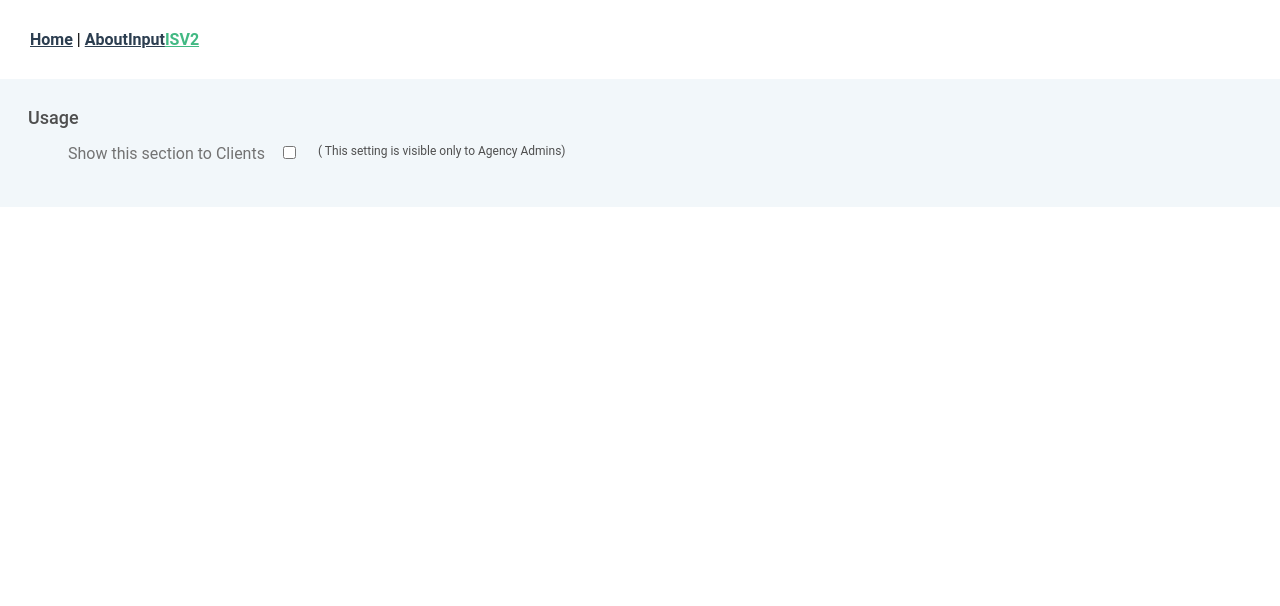
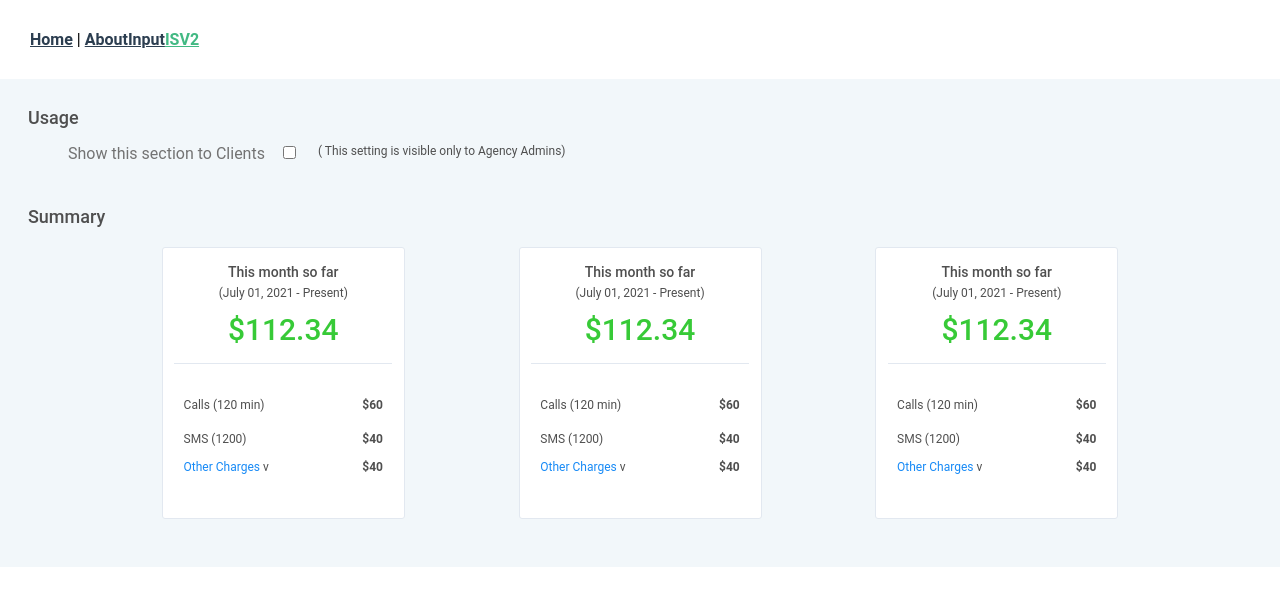
Before and after one commit to mohit2314/VueJs-concepts, a Vue app: page /#/isv2 in a window 1280 px wide. Shown: the top 606 px of the page. Built offline with nearby package versions, Linux system fonts and the light colour scheme.

Commit message:
summary cards

```diff
--- /dev/null
+++ b/src/components/Summary.vue
@@ -0,0 +1,191 @@
+<template>
+  <div class="summary-container">
+<div class="heading">
+Summary
+</div>
+<div class="summary-cards-wrap">
+<div v-for="n in 3" :key="n" class="card">
+<div class="upper-block separator">
+<div class="month-info">
+<span class="main-head">This month so far</span>
+<span class="sub-head">(July 01, 2021 - Present)</span>
+<span class="pricing">$112.34</span>
+</div>
+</div>
+<!-- Bottom block -->
+<div class="bottom-block">
+<div class="info-row">
+    <div class="info">Calls (120 min)</div>
+    <div class="price">$60</div>
+    </div>
+    <!-- row2 -->
+    <div class="info-row">
+    <div class="info">SMS (1200)</div>
+    <div class="price">$40</div>
+    </div>
+    <!-- expandable row -->
+    <div class="other-charges-row" @click="showOtherCharges=!showOtherCharges">
+<div class="heading">Other Charges <span>v</span></div>
+<div class="price">$40</div>
+    </div>
+    <!-- expand items -->
+    <div v-if="showOtherCharges" class="other-items">
+<div class="info-row">
+    <div class="info-other">Call recordings</div>
+    <div class="price">$60</div>
+    </div>
+    <div class="info-row">
+    <div class="info-other">Carrier charges</div>
+    <div class="price">$40</div>
+    </div>
+    <div class="info-row">
+    <div class="info-other">Global Confrence</div>
+    <div class="price ">$40</div>
+    </div>
+     <div class="info-row">
+    <div class="info-other">Validation</div>
+    <div class="price">$40</div>
+    </div>
+    </div>
+</div>
+</div>
+</div>
+  </div>
+</template>
+
+<script>
+export default {
+    data(){
+        return {
+            showOtherCharges:false,
+        }
+    }
+
+}
+</script>
+
+<style scoped lang='scss'>
+.summary-container{
+     padding: 4px;
+    .heading{
+    font-size: 18px;
+font-weight: 500;
+color: #4F4F4F;
+    }
+}
+.summary-cards-wrap{
+    padding: 20px;
+    display: flex;
+    justify-content: space-evenly;
+}
+.card{
+    width: 243px;
+
+padding: 16px 6px;
+    display: flex;
+    flex-direction: column;
+    justify-content: center;
+    align-items: center;
+    background: #FFFFFF;
+border: 1px solid #E2E8F0;
+box-sizing: border-box;
+border-radius: 3px;
+}
+.upper-block{
+    .month-info{
+        display: flex;
+    flex-direction: column;
+    justify-content: center;
+    align-items: center;
+     .main-head{
+         font-size: 14px;
+         font-weight: 500;
+         color: #4F4F4F;
+         margin-bottom: 6px;
+     }
+     .sub-head{
+         font-size: 12px;
+         font-weight: 400;
+         color: #4F4F4F;
+         margin-bottom: 12px;
+
+     }
+     .pricing{
+         color: #37ca37;
+         font-weight: 500;
+         font-size: 30px;
+         margin-bottom: 16px;
+
+     }
+    }
+}
+
+.separator{
+    width: 218px;
+    border-bottom: 1px solid #E2E8F0;
+}
+
+.bottom-block{
+    width: 100%;
+    padding: 24px;
+    // margin-top: 16px;
+    display: flex;
+    flex-direction: column;
+    justify-content: center;
+    // align-items: center;
+
+
+}
+.info-row{
+        display: flex;
+        flex-direction: row;
+        justify-content: space-around;
+            font-size: 12px;
+            color: #4F4F4F;
+            margin: 10px 0px;
+
+        .info{
+            width: 149px;
+            font-weight: 400;
+        }
+        .info-other{
+            width: 95px;
+            font-weight: 400;
+
+        }
+
+        .price{
+            font-weight: 700;
+
+        }
+    }
+    .other-charges-row{
+        cursor: pointer;
+        display: flex;
+        justify-content: space-around;
+         font-size: 12px;
+            margin: 4px 0px;
+
+        .heading{
+            width: 149px;
+         font-size: 12px;
+
+            font-weight: 400;
+            color: #178Af6;
+            span{
+                color: #4F4F4F;
+            }
+        }
+        .price{
+            font-weight: 700;
+color: #4F4F4F;
+        }
+    }
+.other-items{
+    margin-left: 48px;
+    // display: flex;
+    // flex-direction: column;
+    // align-items:center;
+
+}
+</style>
--- a/src/views/Isv2.vue
+++ b/src/views/Isv2.vue
@@ -1,14 +1,18 @@
 <template>
   <div class="isv-container">
 <usage />
+<br>
+<Summary />
   </div>
 </template>
 
 <script>
 import Usage from '@/components/Usage.vue';
+import Summary from '@/components/Summary.vue';
 export default {
 components:{
-    Usage
+    Usage,
+    Summary
 }
 }
 </script>
```
